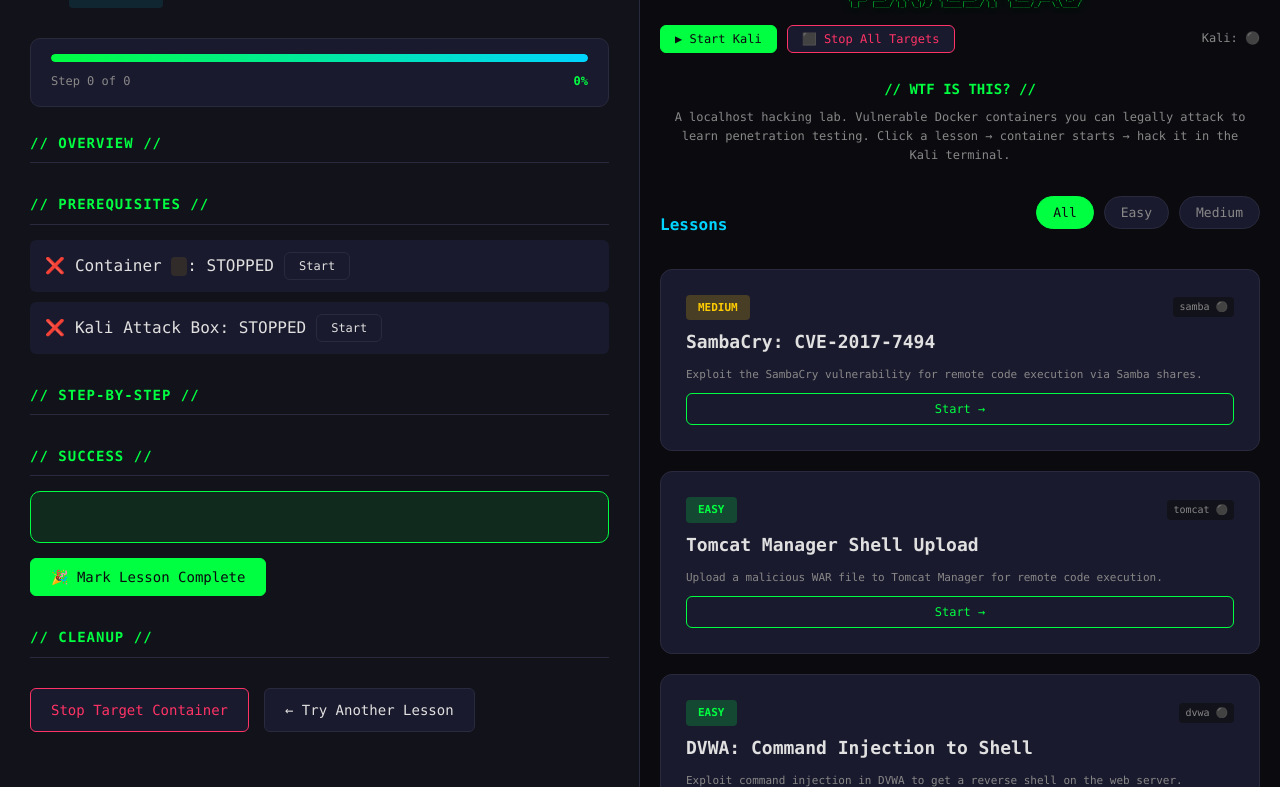
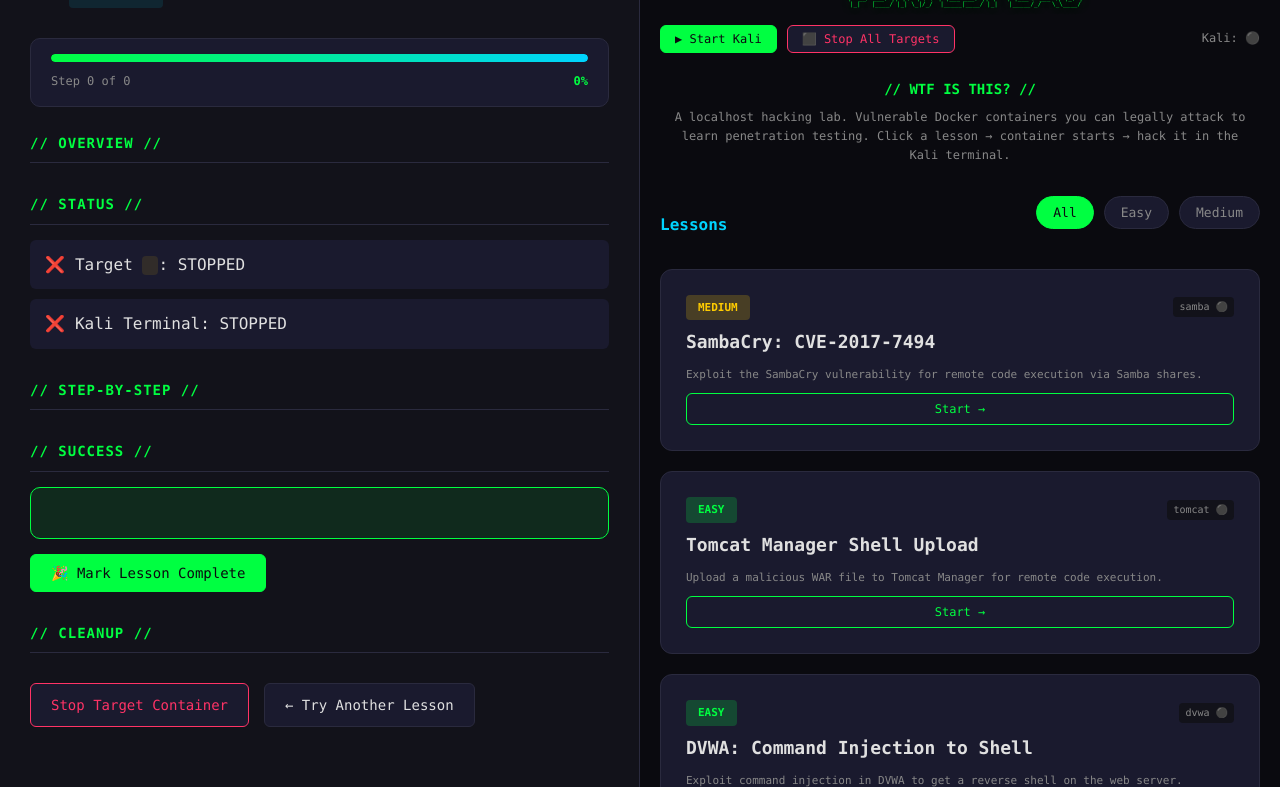
Before and after one commit to nixfred/metasploit, a Flask app: template lab-ui/templates/lesson.html in a window 1280 px wide. Shown: the part 103-890 px from the top of the page. Run offline with Flask 2, Linux system fonts and the light colour scheme; the template is opened without the code that fills it, so the values that code supplies are empty.

Commit message:
Remove Start buttons from lesson page
Landing page starts containers before redirect - buttons redundant.
Keep status indicators and cleanup/fallback functions.

🤖 Generated with [Claude Code](https://claude.com/claude-code)

Co-Authored-By: Claude Opus 4.5 <noreply@anthropic.com>

```diff
--- a/lab-ui/templates/lesson.html
+++ b/lab-ui/templates/lesson.html
@@ -37,16 +37,14 @@
             </section>
 
             <section class="lesson-prereq">
-                <h2>// PREREQUISITES //</h2>
+                <h2>// STATUS //</h2>
                 <div class="prereq-check" id="container-check">
                     <span class="check-icon">⏳</span>
-                    <span>Container <code>{{ lesson.container }}</code>: <span id="target-status">checking...</span></span>
-                    <button class="btn btn-small" onclick="startTarget()">Start</button>
+                    <span>Target <code>{{ lesson.container }}</code>: <span id="target-status">checking...</span></span>
                 </div>
                 <div class="prereq-check" id="kali-check">
                     <span class="check-icon">⏳</span>
-                    <span>Kali Attack Box: <span id="kali-status">checking...</span></span>
-                    <button class="btn btn-small" onclick="startKali()">Start</button>
+                    <span>Kali Terminal: <span id="kali-status">checking...</span></span>
                 </div>
             </section>
 
```
